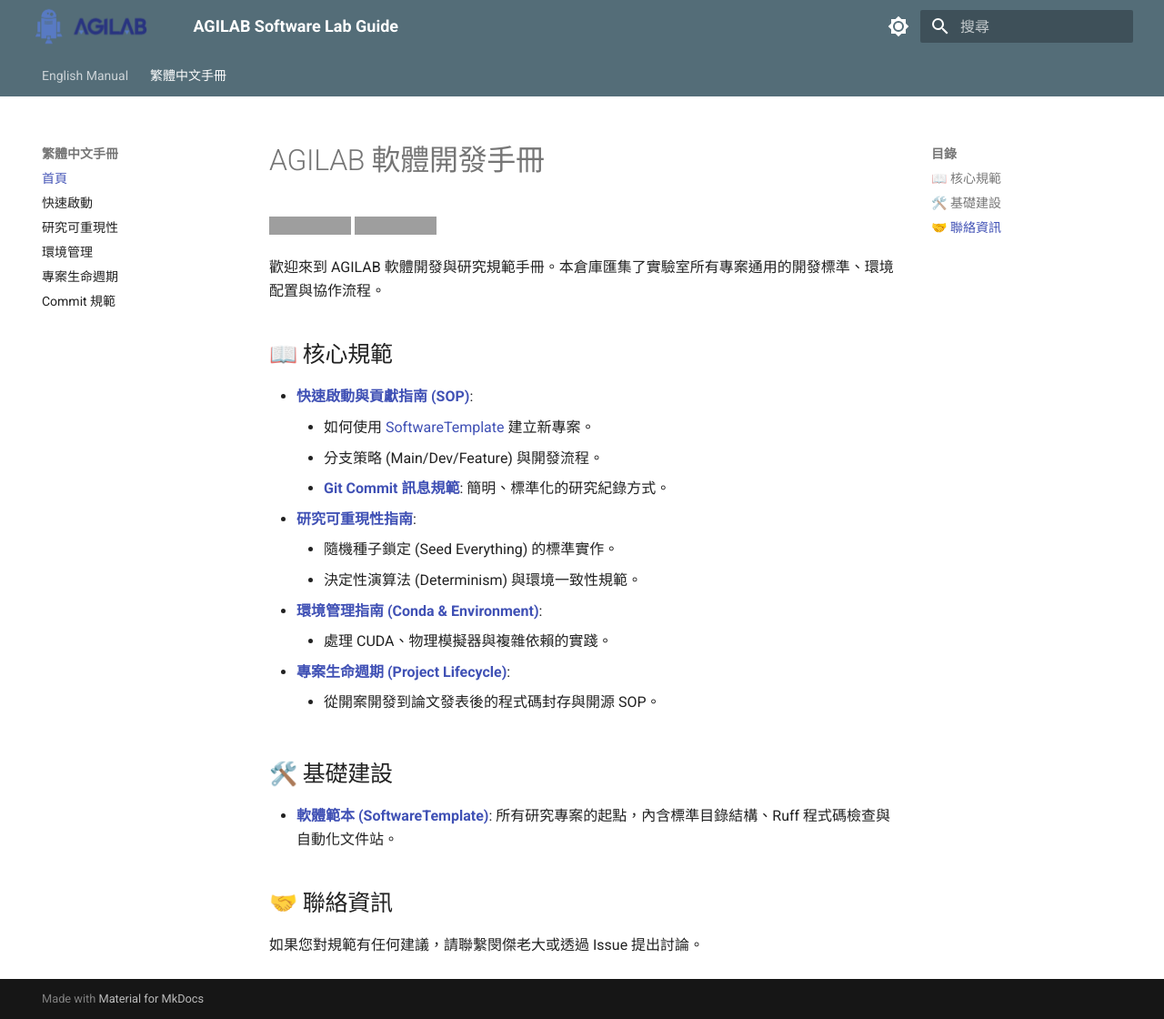
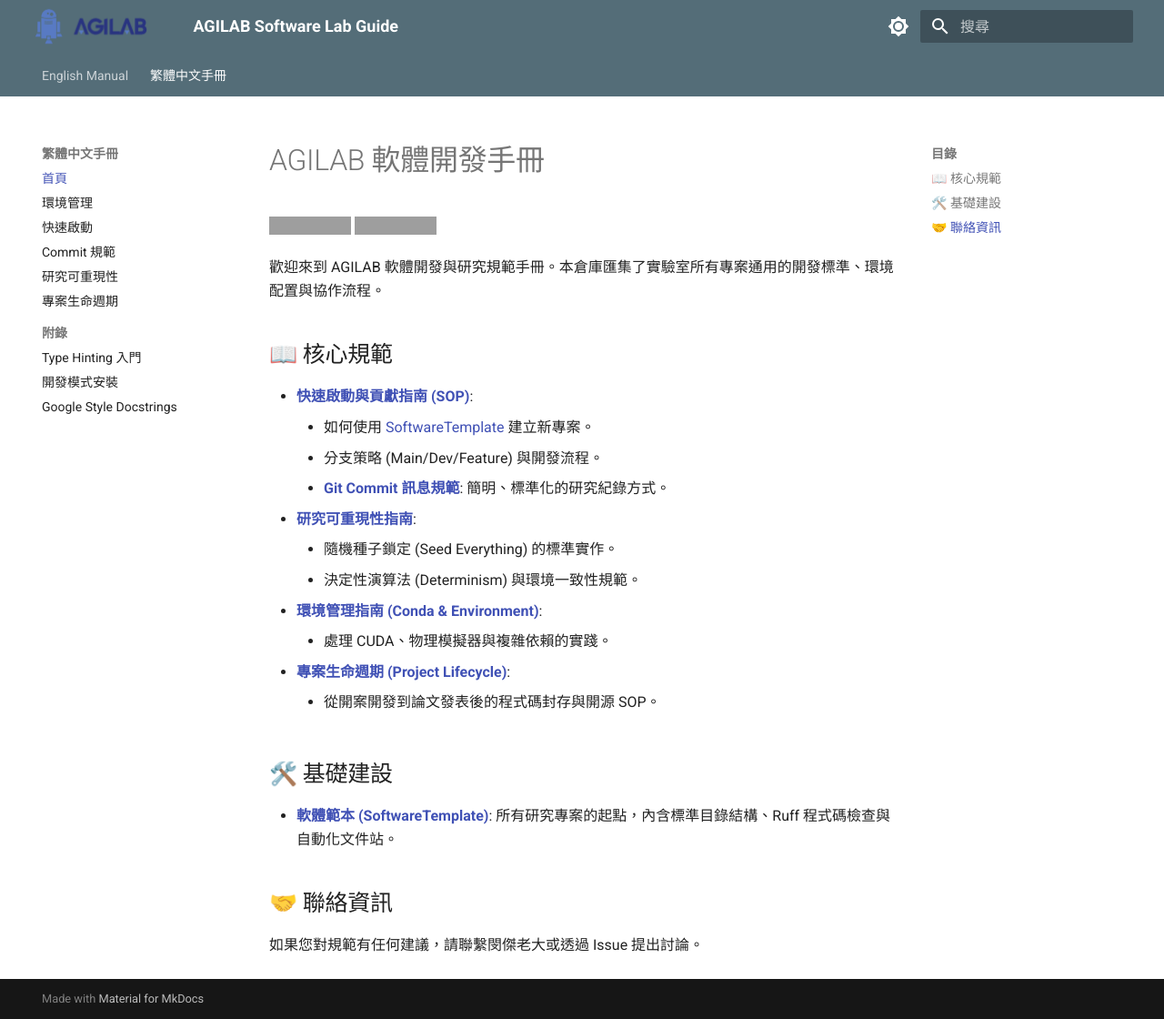
Before and after one commit to AGILAB-NTNU/AGILAB_Software_Lab_Guide, an MkDocs documentation site: the page built from docs/zh/index.md, in a window 1280 px wide and 1120 px high. Shown: the whole window at 91% size. Built offline with MkDocs 1.6.1 and Material for MkDocs 9.7.7, drawn with Linux system fonts in a browser that asks for light colours; grey boxes are pictures that could not be loaded.

Commit message:
docs: reorder zh nav and add appendix section

```diff
--- a/mkdocs.yml
+++ b/mkdocs.yml
@@ -45,11 +45,15 @@ nav:
     - 'Commit Convention': 'en/git_convention.md'
   - '繁體中文手冊':
     - '首頁': 'zh/index.md'
+    - '環境管理': 'zh/conda_guide.md'
     - '快速啟動': 'zh/contributing.md'
+    - 'Commit 規範': 'zh/git_convention.md'
     - '研究可重現性': 'zh/reproducibility.md'
-    - '環境管理': 'zh/conda_guide.md'
     - '專案生命週期': 'zh/lifecycle.md'
-    - 'Commit 規範': 'zh/git_convention.md'
+    - '附錄':
+      - 'Type Hinting 入門': 'zh/type_hinting.md'
+      - '開發模式安裝': 'zh/editable_install.md'
+      - 'Google Style Docstrings': 'zh/docstrings.md'
 
 markdown_extensions:
   - admonition
```
